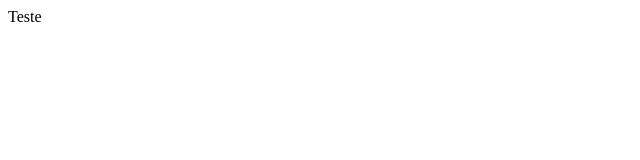
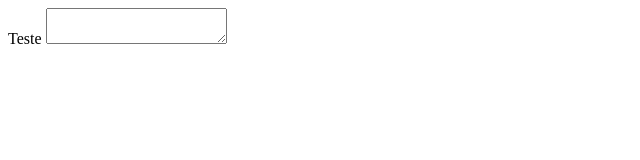
Before and after one commit to Eriksyx/denkichat, a plain HTML site: page index.html in a window 1280 px wide. Shown: the whole page, without its empty margins (0-640 px from the left). Drawn offline with Linux system fonts and the light colour scheme.

Commit message:
Update index.html

```diff
--- a/index.html
+++ b/index.html
@@ -1 +1,2 @@
 Teste
+<textarea>
```
